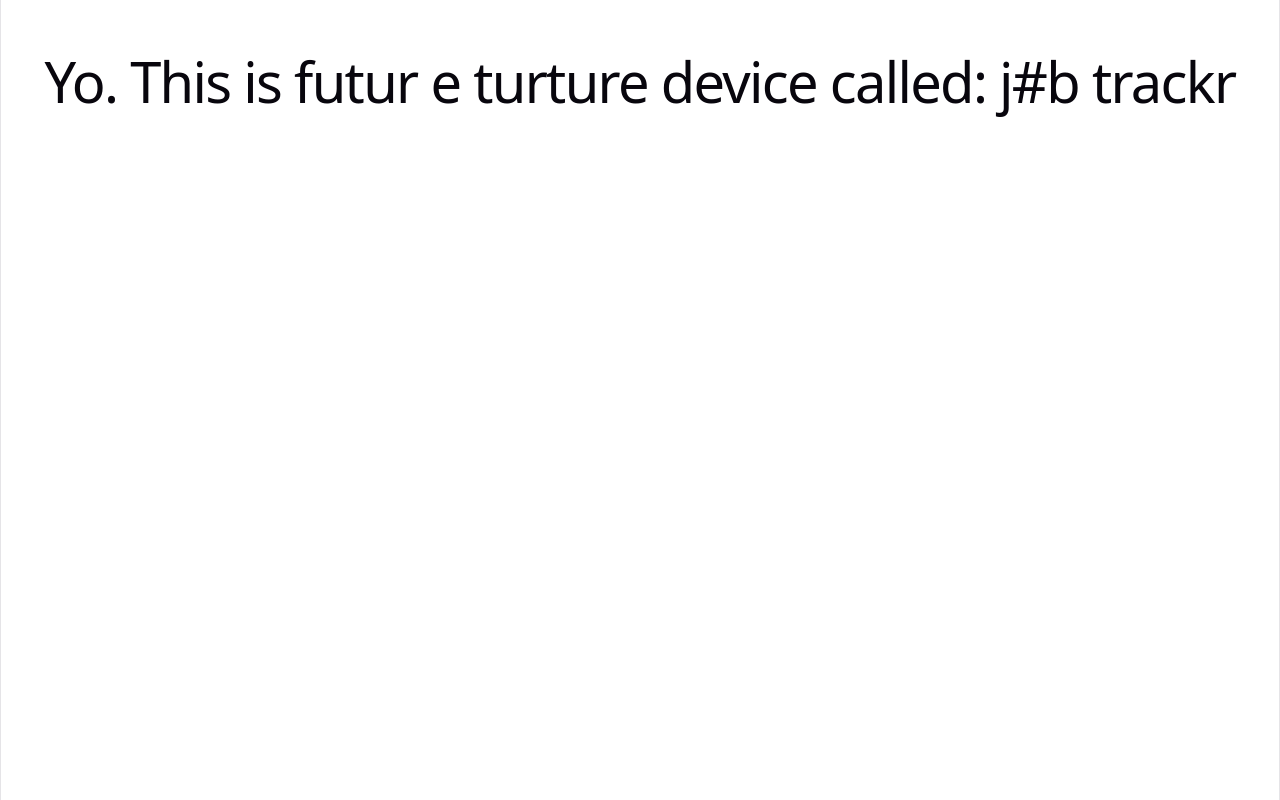
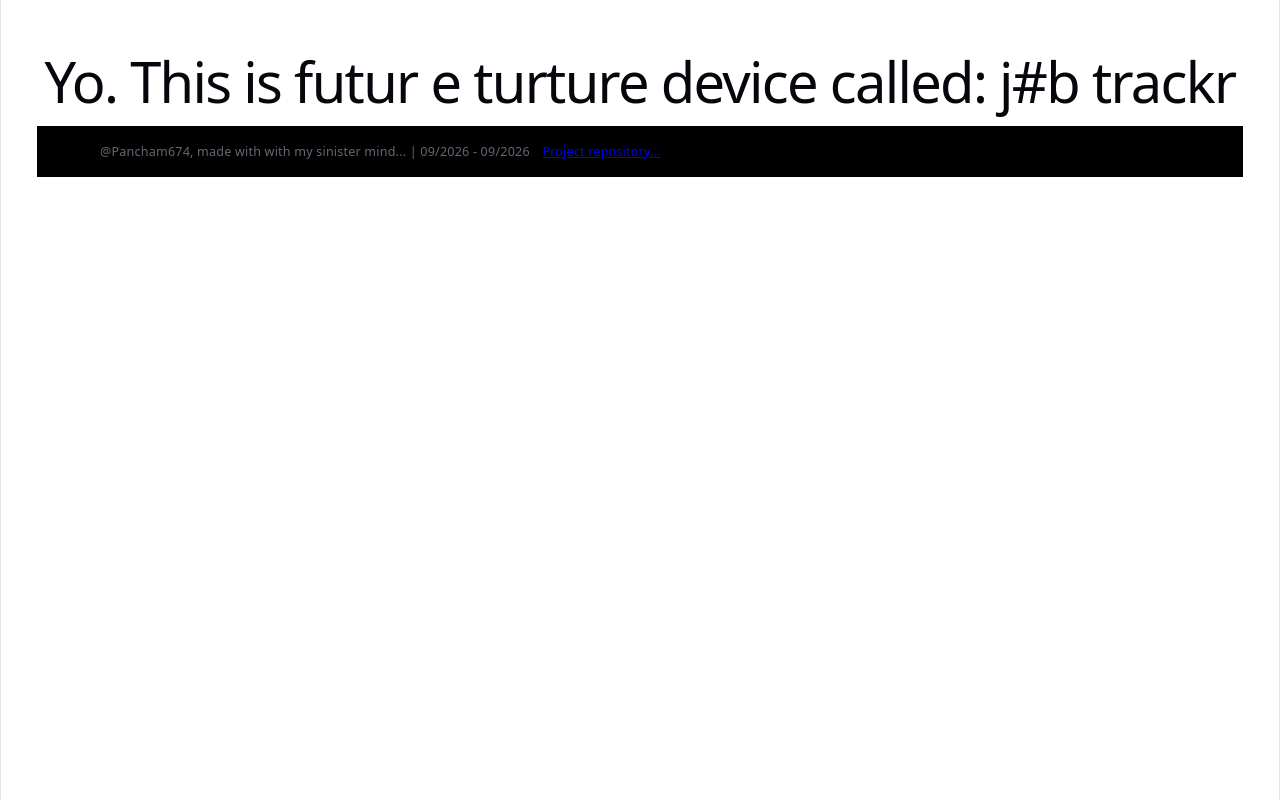
Before and after one commit to Pancham674/JobTracker, a React (Vite) app in the folder jobtracker.client/: page /1 in a window 1280 px wide. Built offline with nearby package versions, Linux system fonts and the light colour scheme; no server answers.

Commit message:
~ Added a header and footer components

```diff
--- a/jobtracker.client/src/App.tsx
+++ b/jobtracker.client/src/App.tsx
@@ -2,17 +2,20 @@ import FullJobItem from "./components/FullJobItem.tsx";
 import NewJobItem from "./components/NewJobItem.tsx";
 import { Route, Routes } from "react-router-dom";
 import JobList from "./components/JobList.tsx";
+import Footer from "./components/Footer.tsx";
+import Header from "./components/Header.tsx";
 import "./css/App.css";
 
 export default function App() {
     return (
         <div id="app">
-            <h1> Yo. This is futur e turture device called: j#b trackr </h1>
+            <Header />
             <Routes>
                 <Route path="/" element={<JobList />}/>
                 <Route path="/new" element={<NewJobItem />}/>
                 <Route path="/:id" element={<FullJobItem />}/>
             </Routes>
+            <Footer />
         </div>
     );
 }
--- /dev/null
+++ b/jobtracker.client/src/components/Footer.tsx
@@ -0,0 +1,10 @@
+import "../css/Footer.css"
+
+export default function Footer () {
+    return (
+        <div className="footer">
+            <p>@Pancham674, made with with my sinister mind... | 09/2026 - {`0${new Date().getMonth() + 1}/${new Date().getFullYear()}`}</p>
+            <a href="https://www.github.com/Pancham674/jobtracker" target="_blank">Project repository...</a>
+        </div>
+    );
+}
--- /dev/null
+++ b/jobtracker.client/src/components/Header.tsx
@@ -0,0 +1,7 @@
+export default function header() {
+  return (
+    <div id="header">
+        <h1> Yo. This is futur e turture device called: j#b trackr </h1>
+    </div>
+  );
+}
--- /dev/null
+++ b/jobtracker.client/src/css/Footer.css
@@ -0,0 +1,7 @@
+.footer {
+    background-color: #000;
+    font-size: 0.7rem;
+    padding: 1em 5em;
+    display: flex;
+    gap: 1em;
+}
--- a/jobtracker.client/src/css/JobList.css
+++ b/jobtracker.client/src/css/JobList.css
@@ -1,5 +1,5 @@
 #job-grid {
-    grid-template-columns: repeat(auto-fit, minmax(5em, 1fr));
+    grid-template-columns: repeat(auto-fill, minmax(20em, 1fr));
     background-color: gray;
     margin: 2em 0;
     display: grid;
@@ -12,6 +12,7 @@
     border: 1px solid black;
     position: relative;
     user-select: none;
+    min-width: 20em;
     cursor: pointer;
     padding: 0.5em;
 }
```
